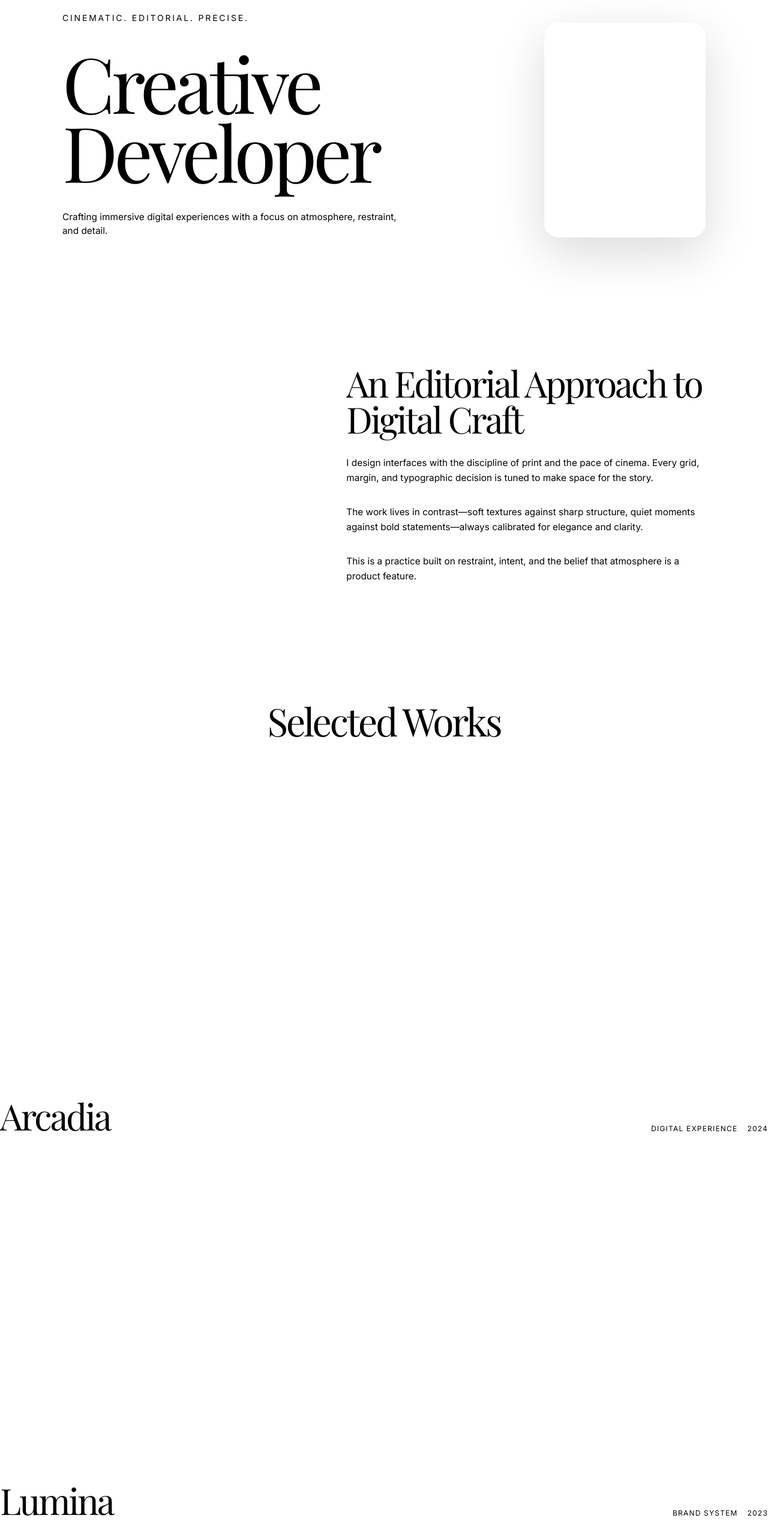
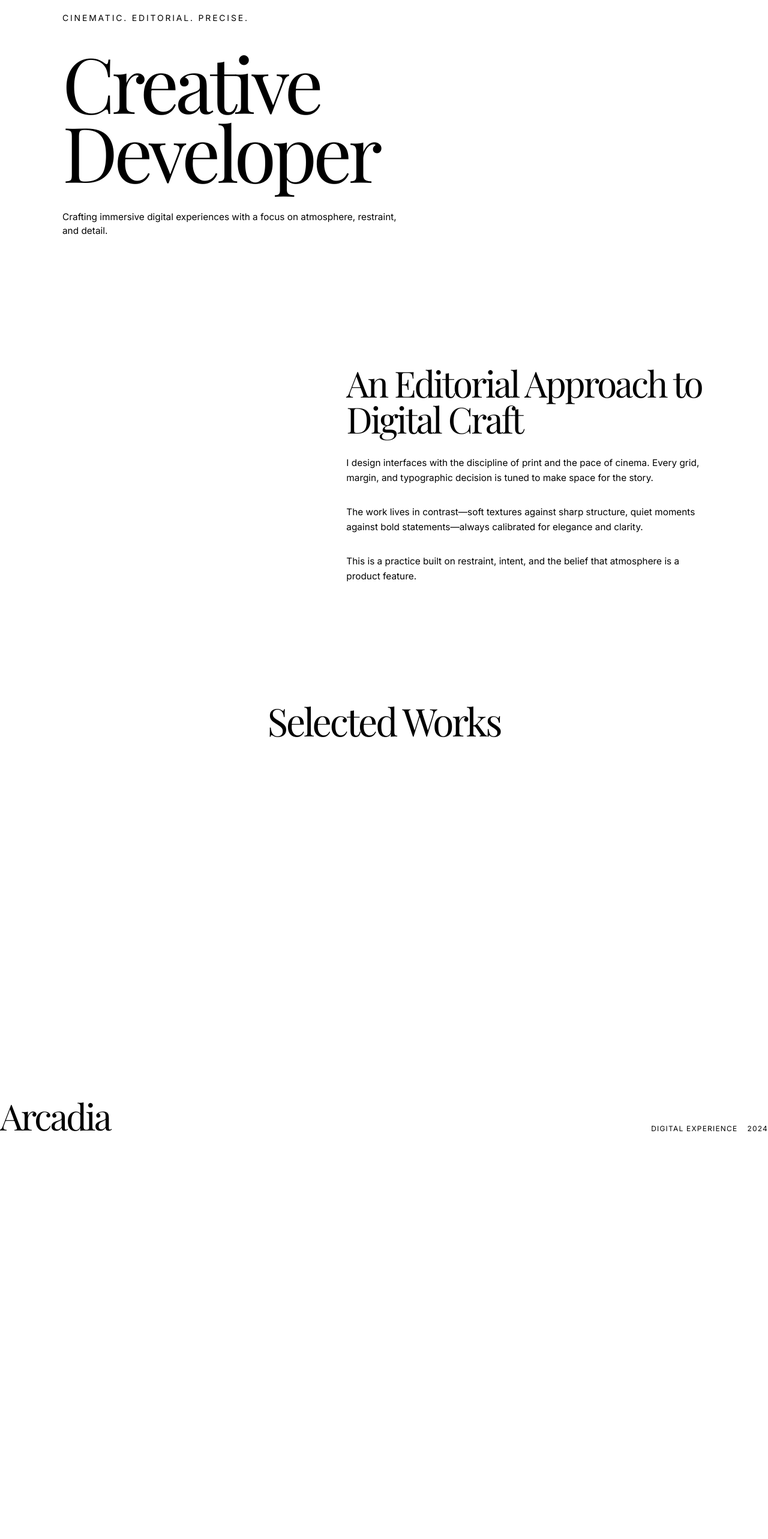
Before and after one commit to ibn-e-Muhammad/muhammad_arslan_portfolio, a Next.js app: page / in a window 1280 px wide. Shown: the part 192-2758 px from the top of the page at 60% size. Built offline with nearby package versions, Linux system fonts and the light colour scheme; a web font is replaced by a local one.

Commit message:
adding thigns to git

```diff
--- a/src/components/sections/Contact.tsx
+++ b/src/components/sections/Contact.tsx
@@ -8,10 +8,7 @@ export default function Contact() {
       </div>
 
       <div>
-        <h2
-          className="font-serif leading-[0.9] transition-colors duration-500 hover:text-terra"
-          style={{ fontSize: "var(--text-hero)" }}
-        >
+        <h2 className="font-serif text-6xl md:text-8xl lg:text-9xl leading-[0.9] transition-colors duration-500 hover:text-terra">
           <span className="block">Let's build</span>
           <span className="block">something timeless.</span>
         </h2>
--- a/src/components/sections/Hero.tsx
+++ b/src/components/sections/Hero.tsx
@@ -3,6 +3,7 @@ import Container from "../layout/Container";
 export default function Hero() {
   return (
     <section className="relative min-h-screen overflow-hidden">
+      <div className="absolute top-1/2 left-1/2 -translate-x-1/2 -translate-y-1/2 w-[40vw] h-[40vw] bg-terra rounded-full blur-[120px] opacity-20 pointer-events-none" />
       <div className="pointer-events-none fixed -top-24 -left-24 h-[38rem] w-[38rem] rounded-full bg-[radial-gradient(circle_at_center,_var(--tw-gradient-stops))] from-terra/30 to-transparent blur-3xl opacity-20" />
       <Container className="relative flex min-h-screen items-center">
         <div className="grid w-full grid-cols-1 items-end gap-12 lg:grid-cols-[1.25fr_0.75fr]">
@@ -11,7 +12,7 @@ export default function Hero() {
               Cinematic. Editorial. Precise.
             </p>
             <h1
-              className="leading-[0.9]"
+              className="relative z-10 leading-[0.9]"
               style={{ fontSize: "var(--text-hero)" }}
             >
               <span className="block">Creative</span>
@@ -23,7 +24,7 @@ export default function Hero() {
             </p>
           </div>
           <div className="flex justify-end lg:justify-end">
-            <div className="aspect-[3/4] w-[70%] max-w-sm rounded-3xl bg-oatmeal shadow-[0_25px_80px_rgba(0,0,0,0.15)]" />
+            <div className="aspect-[3/4] w-[70%] max-w-sm rounded-3xl bg-oatmeal" />
           </div>
         </div>
       </Container>
--- a/src/components/sections/Projects.tsx
+++ b/src/components/sections/Projects.tsx
@@ -34,10 +34,10 @@ export default function Projects() {
           {projects.map((project) => (
             <article
               key={project.id}
-              className="mb-section-gap flex min-h-[80vh] flex-col justify-center"
+              className="relative mb-32 flex min-h-[80vh] flex-col justify-center"
             >
-              <div className="w-full aspect-video md:aspect-[21/9] bg-oatmeal" />
-              <div className="mt-8 flex flex-col gap-4 md:flex-row md:items-end md:justify-between">
+              <div className="mb-8 w-full aspect-[4/3] md:aspect-[21/9] bg-oatmeal relative overflow-hidden" />
+              <div className="flex flex-col gap-4 md:flex-row md:items-end md:justify-between">
                 <h3 className="font-serif text-4xl lg:text-6xl">
                   {project.title}
                 </h3>
```
Also changed, not shown: 1 other file (tests, documents, lock files or other folders).
